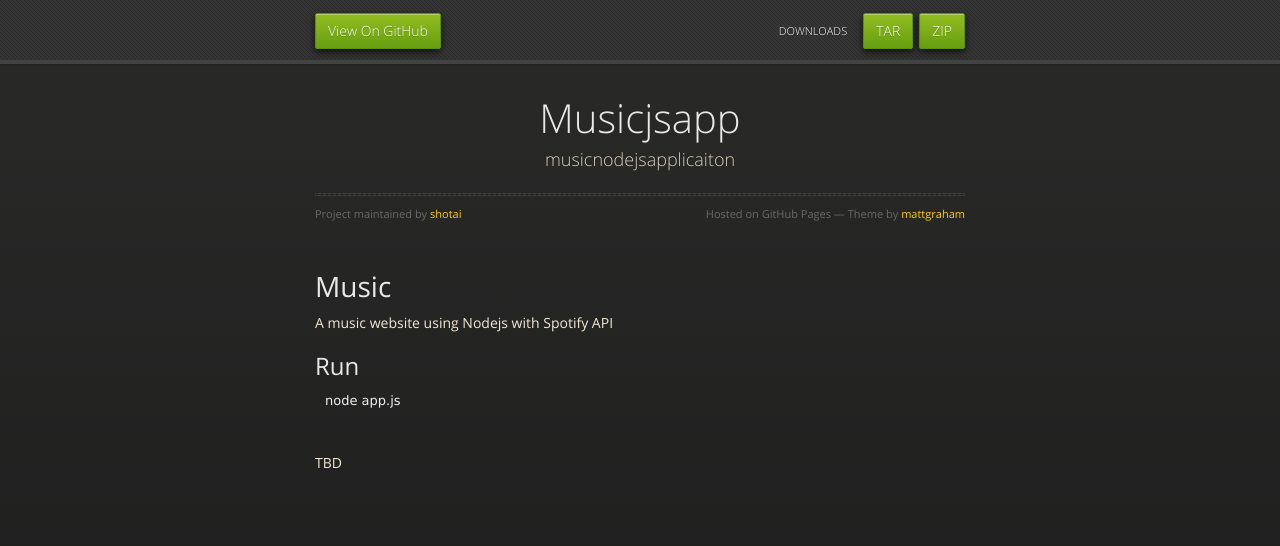
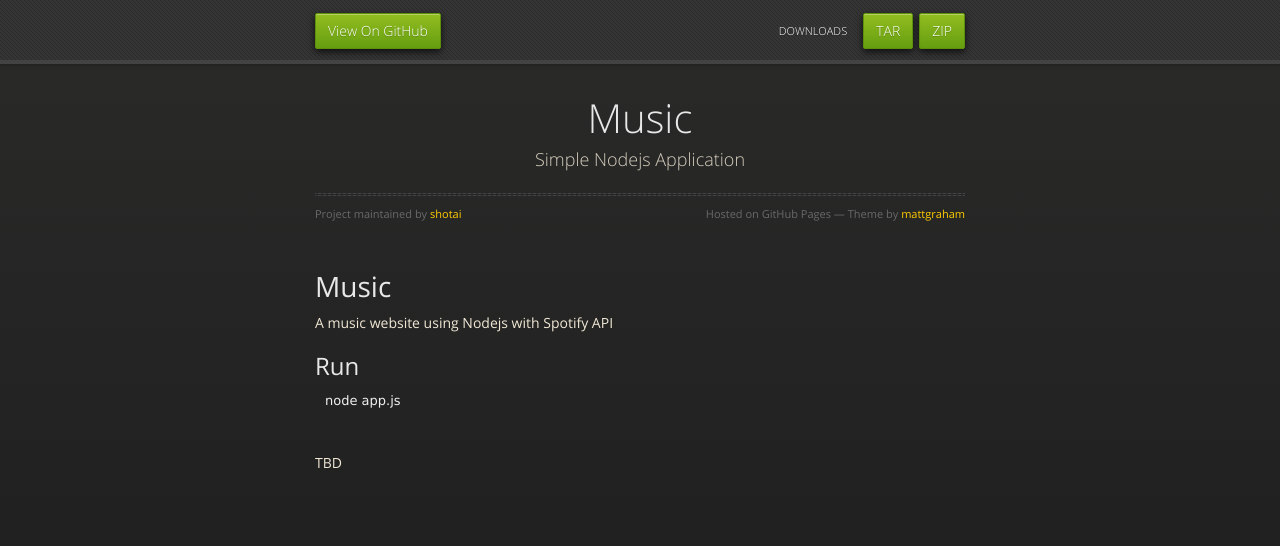
Before and after one commit to shotai/musicjsapp, a plain HTML site: page index.html in a window 1280 px wide. Drawn offline with nearby package versions, Linux system fonts and the light colour scheme.

```diff
--- a/index.html
+++ b/index.html
@@ -3,7 +3,7 @@
   <head>
     <meta charset="utf-8">
     <meta http-equiv="X-UA-Compatible" content="chrome=1">
-    <title>Musicjsapp by shotai</title>
+    <title>Music by shotai</title>
     <link rel="stylesheet" href="stylesheets/styles.css">
     <link rel="stylesheet" href="stylesheets/github-dark.css">
     <script src="https://ajax.googleapis.com/ajax/libs/jquery/1.7.1/jquery.min.js"></script>
@@ -31,8 +31,8 @@
 
       <section>
         <div id="title">
-          <h1>Musicjsapp</h1>
-          <p>musicnodejsapplicaiton</p>
+          <h1>Music</h1>
+          <p>Simple Nodejs Application</p>
           <hr>
           <span class="credits left">Project maintained by <a href="https://github.com/shotai">shotai</a></span>
           <span class="credits right">Hosted on GitHub Pages &mdash; Theme by <a href="https://twitter.com/michigangraham">mattgraham</a></span>
--- a/params.json
+++ b/params.json
@@ -1 +1 @@
-{"name":"Musicjsapp","tagline":"musicnodejsapplicaiton","body":"# Music \r\nA music website using Nodejs with Spotify API\r\n<br />\r\n## Run \r\n`node app.js` <br />\r\n\r\n<br />\r\nTBD\r\n","google":"","note":"Don't delete this file! It's used internally to help with page regeneration."}
+{"name":"Music","tagline":"Simple Nodejs Application","body":"# Music \r\nA music website using Nodejs with Spotify API\r\n<br />\r\n## Run \r\n`node app.js` <br />\r\n\r\n<br />\r\nTBD\r\n","google":"","note":"Don't delete this file! It's used internally to help with page regeneration."}
```
